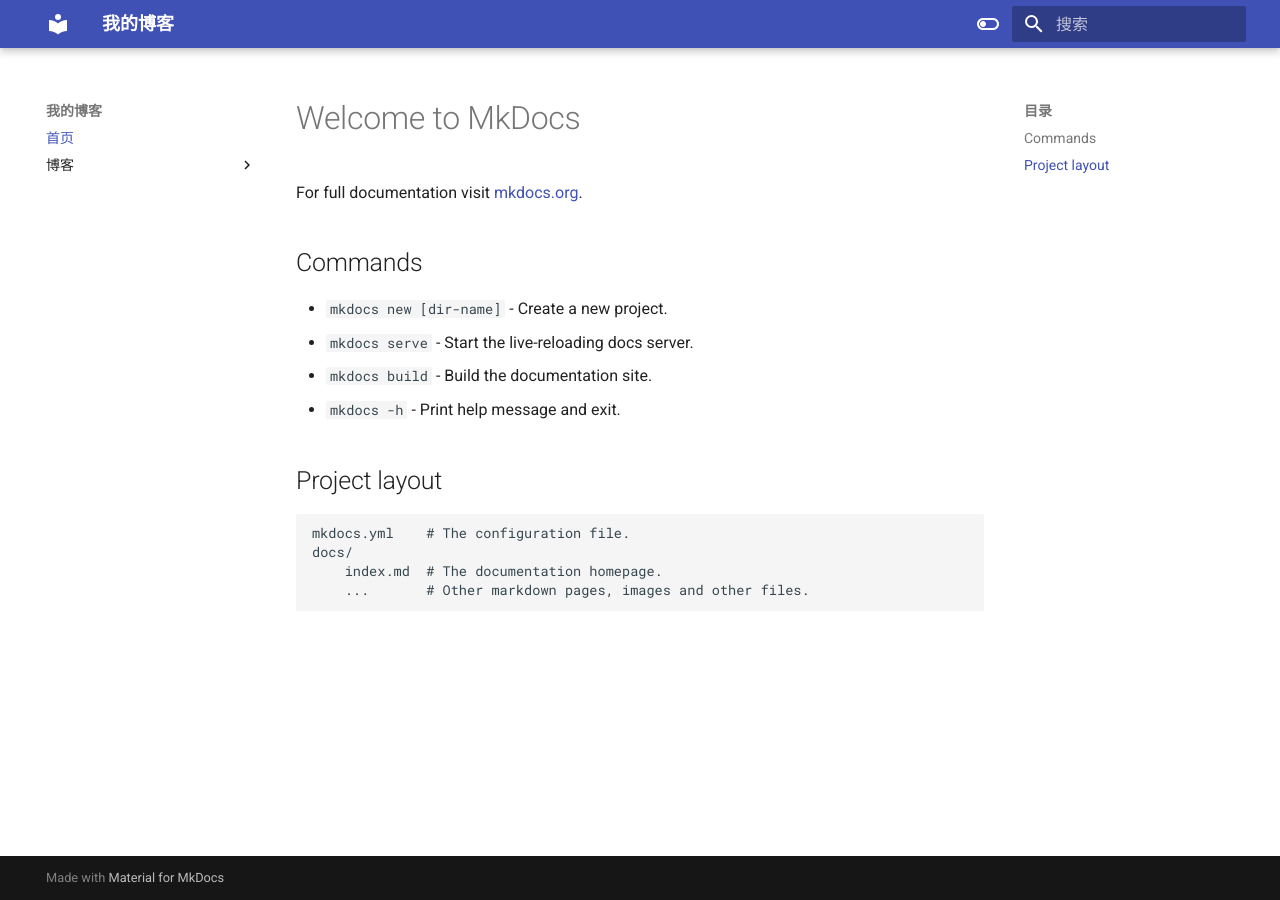
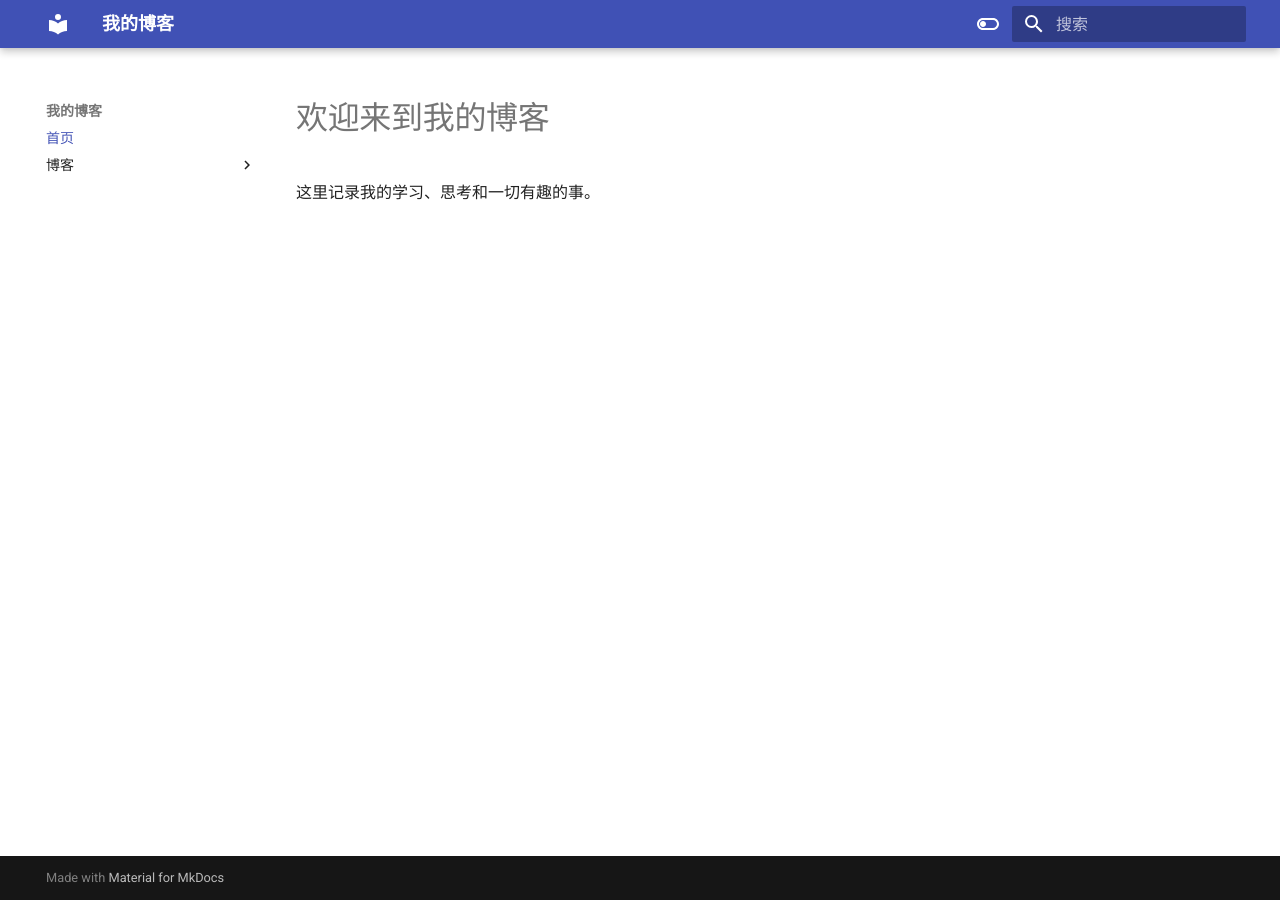
Before and after one commit to Linsey0229/blog, an MkDocs documentation site: the page built from docs/index.md, in a window 1280 px wide. Built offline with MkDocs 1.6.1 and Material for MkDocs 9.7.7, drawn with Linux system fonts in a browser that asks for light colours.

Commit message:
更新首页内容

```diff
--- a/docs/index.md
+++ b/docs/index.md
@@ -1,17 +1,3 @@
-# Welcome to MkDocs
+# 欢迎来到我的博客
 
-For full documentation visit [mkdocs.org](https://www.mkdocs.org).
-
-## Commands
-
-* `mkdocs new [dir-name]` - Create a new project.
-* `mkdocs serve` - Start the live-reloading docs server.
-* `mkdocs build` - Build the documentation site.
-* `mkdocs -h` - Print help message and exit.
-
-## Project layout
-
-    mkdocs.yml    # The configuration file.
-    docs/
-        index.md  # The documentation homepage.
-        ...       # Other markdown pages, images and other files.
+这里记录我的学习、思考和一切有趣的事。
```
